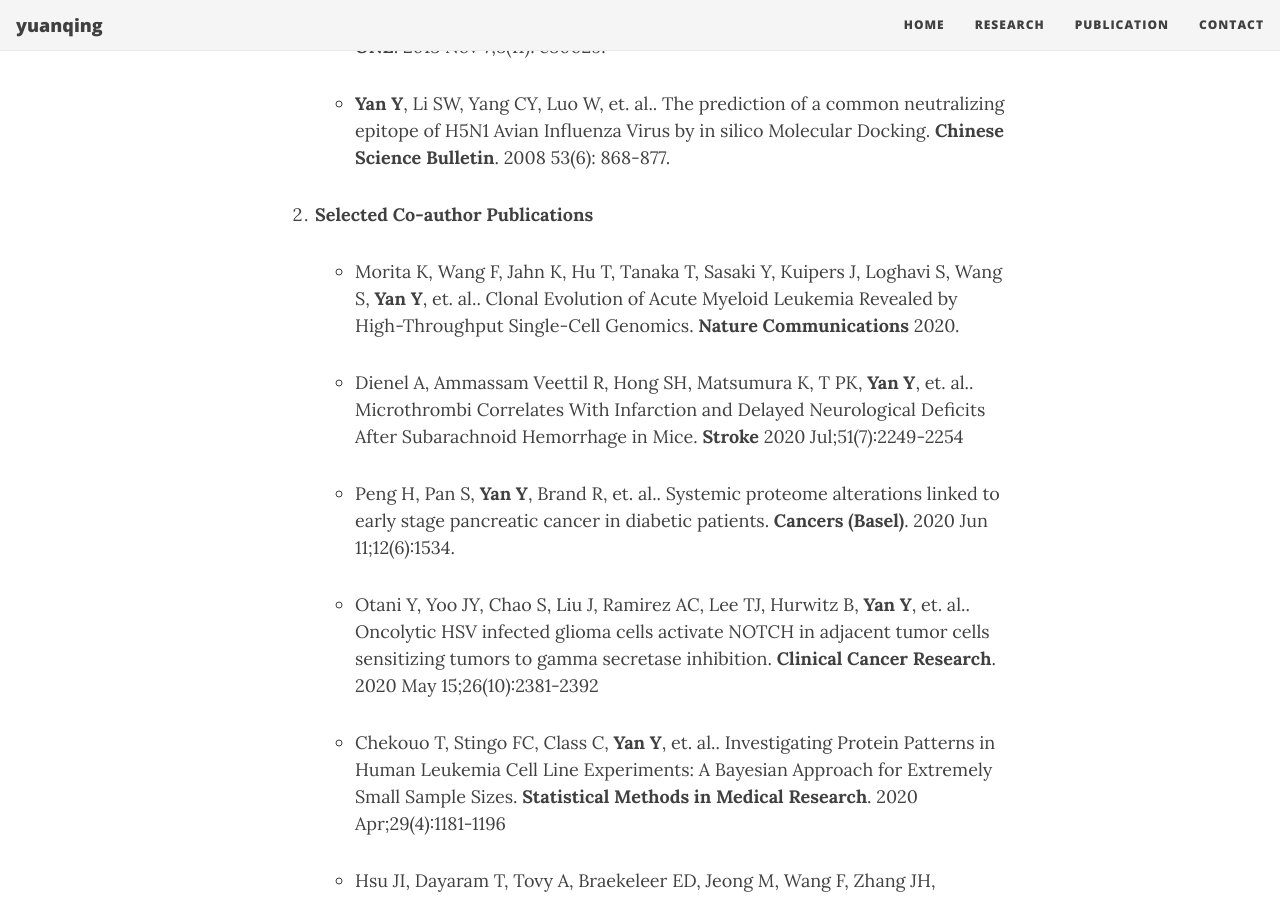
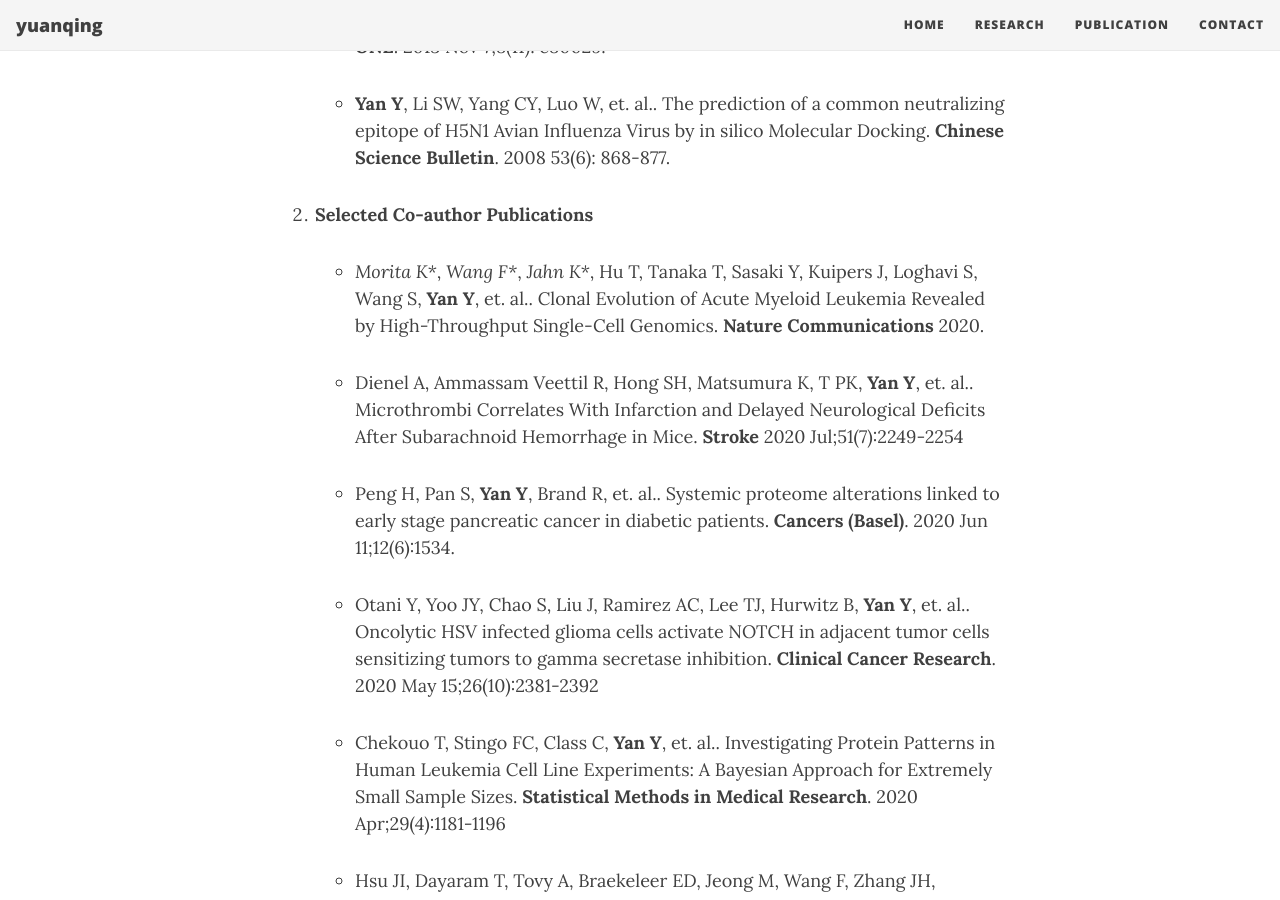
Before and after one commit to yuanqing-yan/Yuanqing, a Jekyll site: the page built from publications.md, in a window 1280 px wide and 900 px high, scrolled down 1318 px. Built offline with Jekyll 4.4.1, drawn with Linux system fonts in a browser that asks for light colours; nearby versions of some CDN libraries.

```diff
--- a/publications.md
+++ b/publications.md
@@ -33,7 +33,7 @@ description: Publications
     * **Yan Y**, Li SW, Yang CY, Luo W, et. al.. The prediction of a common neutralizing epitope of H5N1 Avian Influenza Virus by in silico Molecular Docking. **Chinese Science Bulletin**. 2008 53(6): 868-877.
 
 1. **Selected Co-author Publications**
-    * Morita K, Wang F, Jahn K, Hu T, Tanaka T, Sasaki Y, Kuipers J, Loghavi S, Wang S, **Yan Y**, et. al.. Clonal Evolution of Acute Myeloid Leukemia Revealed by High-Throughput Single-Cell Genomics. **Nature Communications** 2020.
+    * _Morita K*_, _Wang F*_, _Jahn K*_, Hu T, Tanaka T, Sasaki Y, Kuipers J, Loghavi S, Wang S, **Yan Y**, et. al.. Clonal Evolution of Acute Myeloid Leukemia Revealed by High-Throughput Single-Cell Genomics. **Nature Communications** 2020.
 
     * Dienel A, Ammassam Veettil R, Hong SH, Matsumura K, T PK, **Yan Y**, et. al.. Microthrombi Correlates With Infarction and Delayed Neurological Deficits After Subarachnoid Hemorrhage in Mice. **Stroke** 2020 Jul;51(7):2249-2254
 
```
